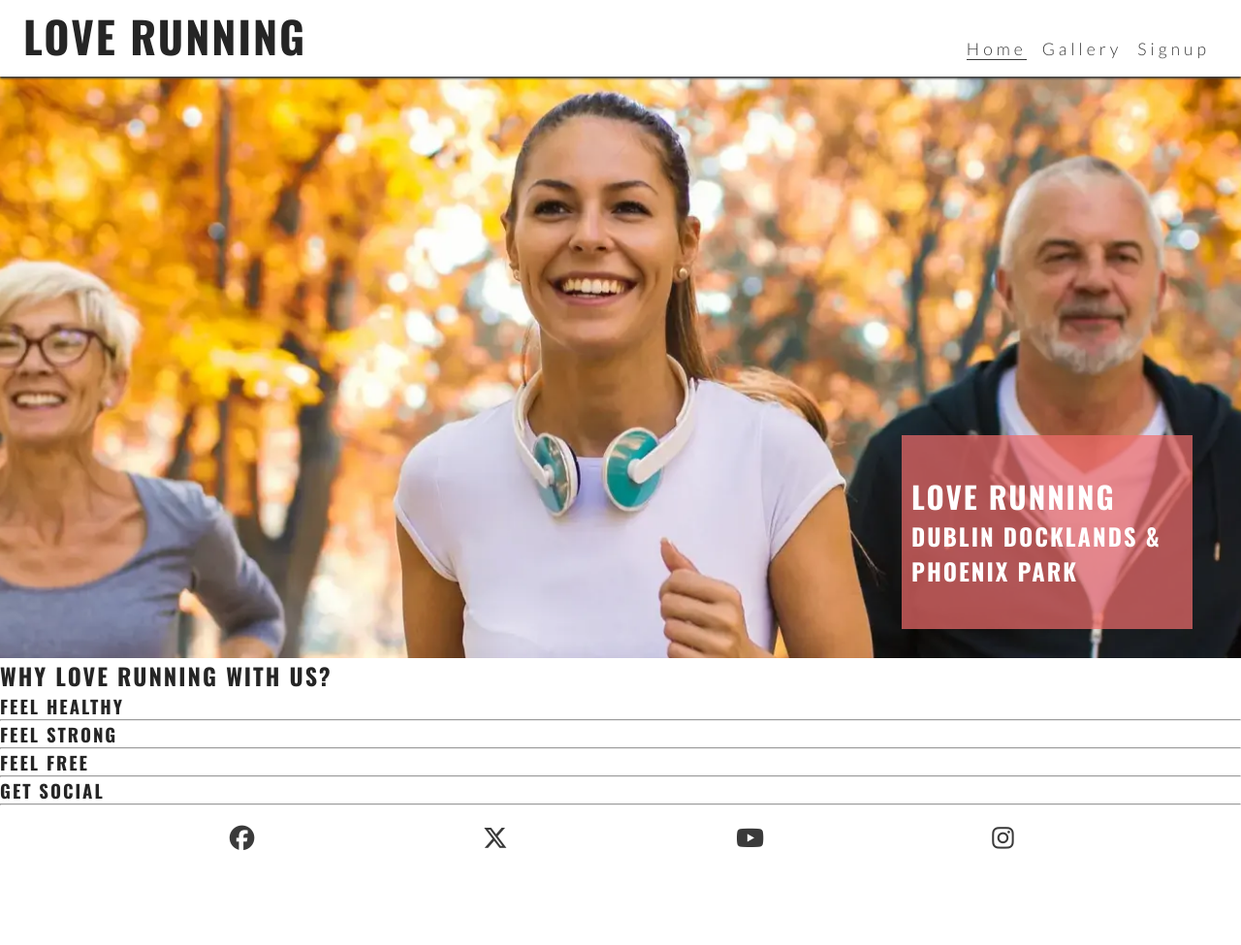
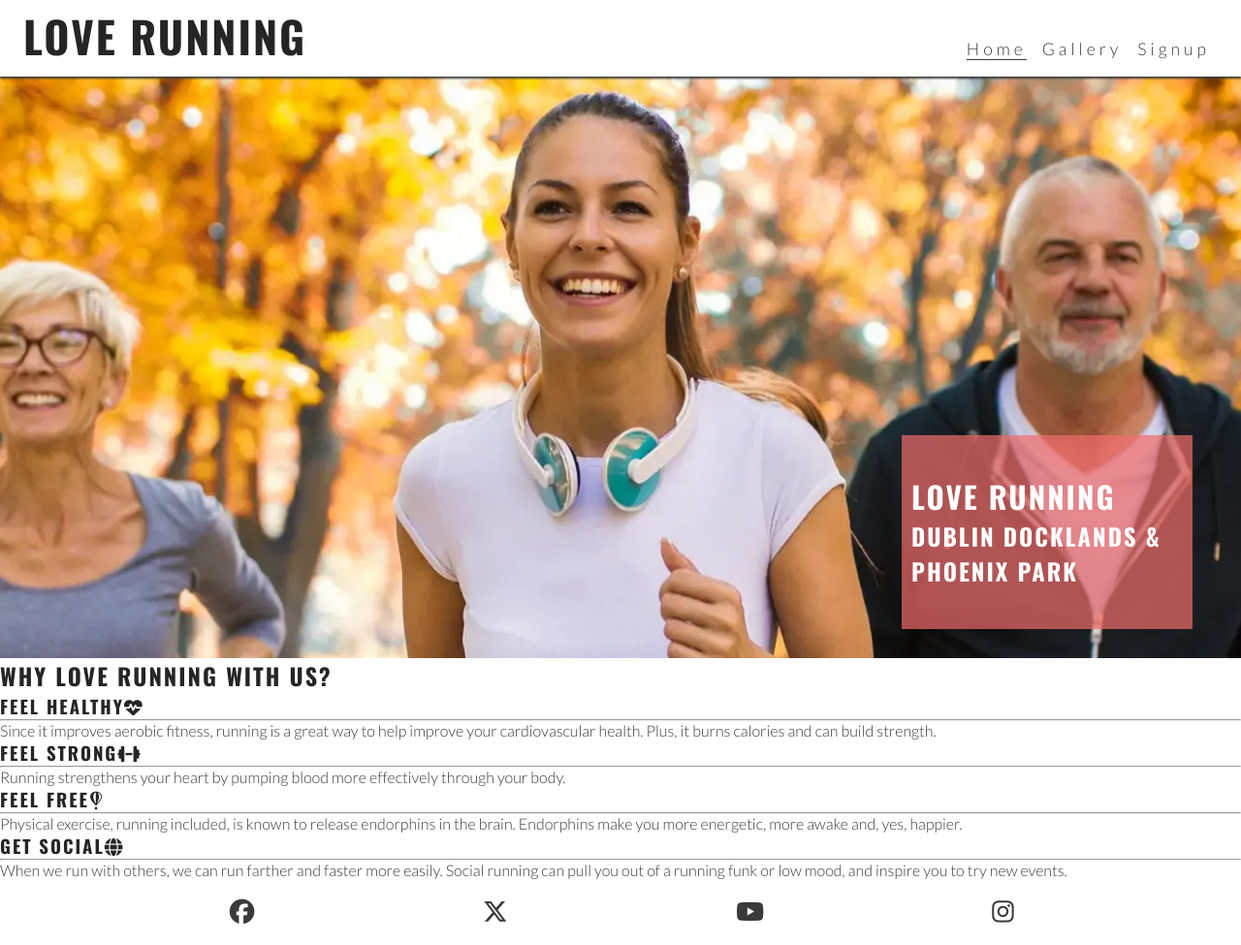
Before and after one commit to AzzaPJones/love-running, a plain HTML site: page index.html in a window 1280 px wide. Shown: the whole page at 97% size. Before the commit the page ends 899 px from the top, so only its background shows below. Drawn offline with nearby package versions, Linux system fonts and the light colour scheme.

Commit message:
add font awesome icons and content

```diff
--- a/index.html
+++ b/index.html
@@ -42,31 +42,36 @@
         <h3>Dublin Docklands & Phoenix Park</h3>
       </div>
     </section>
+
+    <!--Reasons section-->
     <section id="reasons">
       <h2>why love running with us?</h2>
       <div id="benefits">
         <div id="benefits-physical">
           <div>
-            <h3>Feel Healthy</h3>
+            <h3>Feel Healthy<i class="fa-solid fa-heart-pulse"></i></h3>
             <hr>
-            <p></p>
+            <p>Since it improves aerobic fitness, running is a great way to help improve your cardiovascular health.
+              Plus, it burns calories and can build strength.</p>
           </div>
         </div>
         <div>
-          <h3>Feel Strong</h3>
+          <h3>Feel Strong<i class="fa-solid fa-dumbbell"></i></h3>
           <hr>
-          <p></p>
+          <p>Running strengthens your heart by pumping blood more effectively through your body.</p>
         </div>
         <div id="benefits-mental">
           <div>
-            <h3>Feel Free</h3>
+            <h3>Feel Free<i class="fa-brands fa-fly"></i></h3>
             <hr>
-            <p></p>
+            <p>Physical exercise, running included, is known to release endorphins in the brain. Endorphins make you
+              more energetic, more awake and, yes, happier.</p>
           </div>
           <div>
-            <h3>Get Social</h3>
+            <h3>Get Social<i class="fa-solid fa-globe"></i></h3>
             <hr>
-            <p></p>
+            <p>When we run with others, we can run farther and faster more easily. Social running can pull you out of a
+              running funk or low mood, and inspire you to try new events.</p>
           </div>
         </div>
       </div>
```
